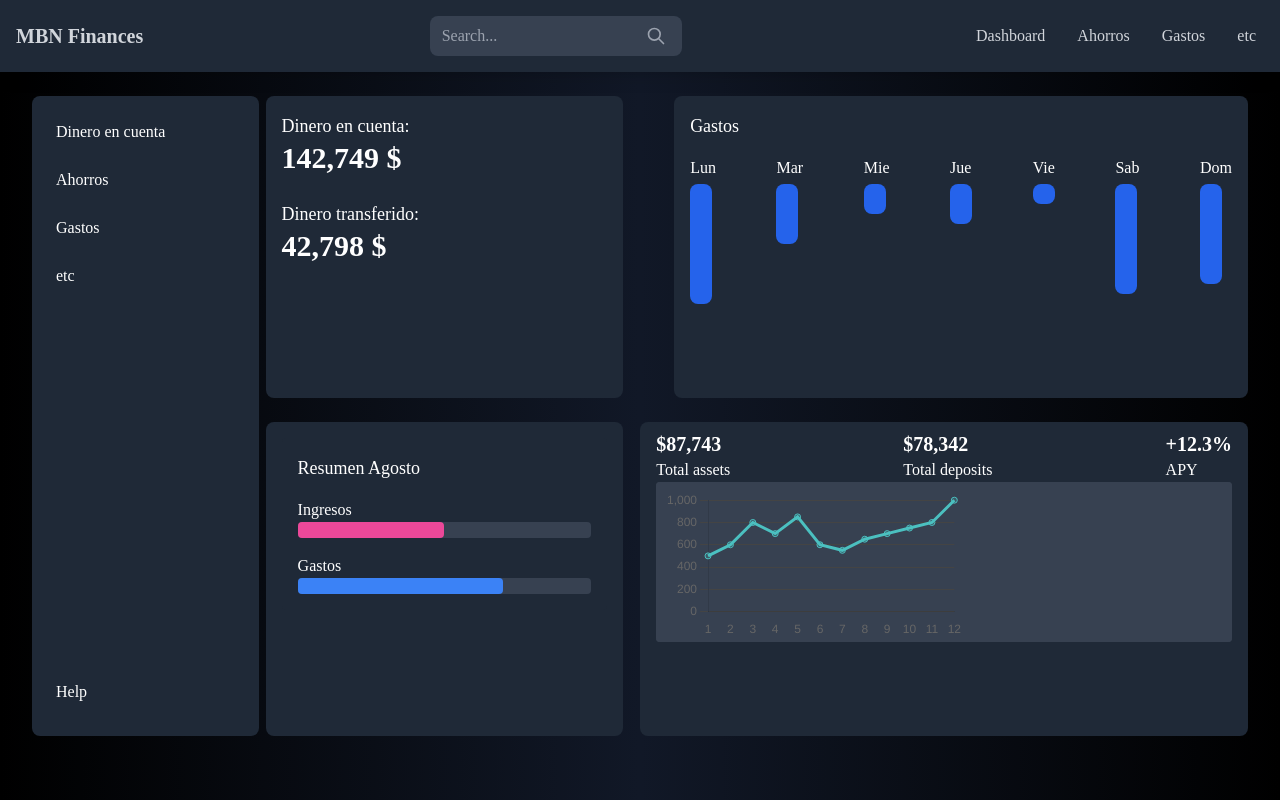
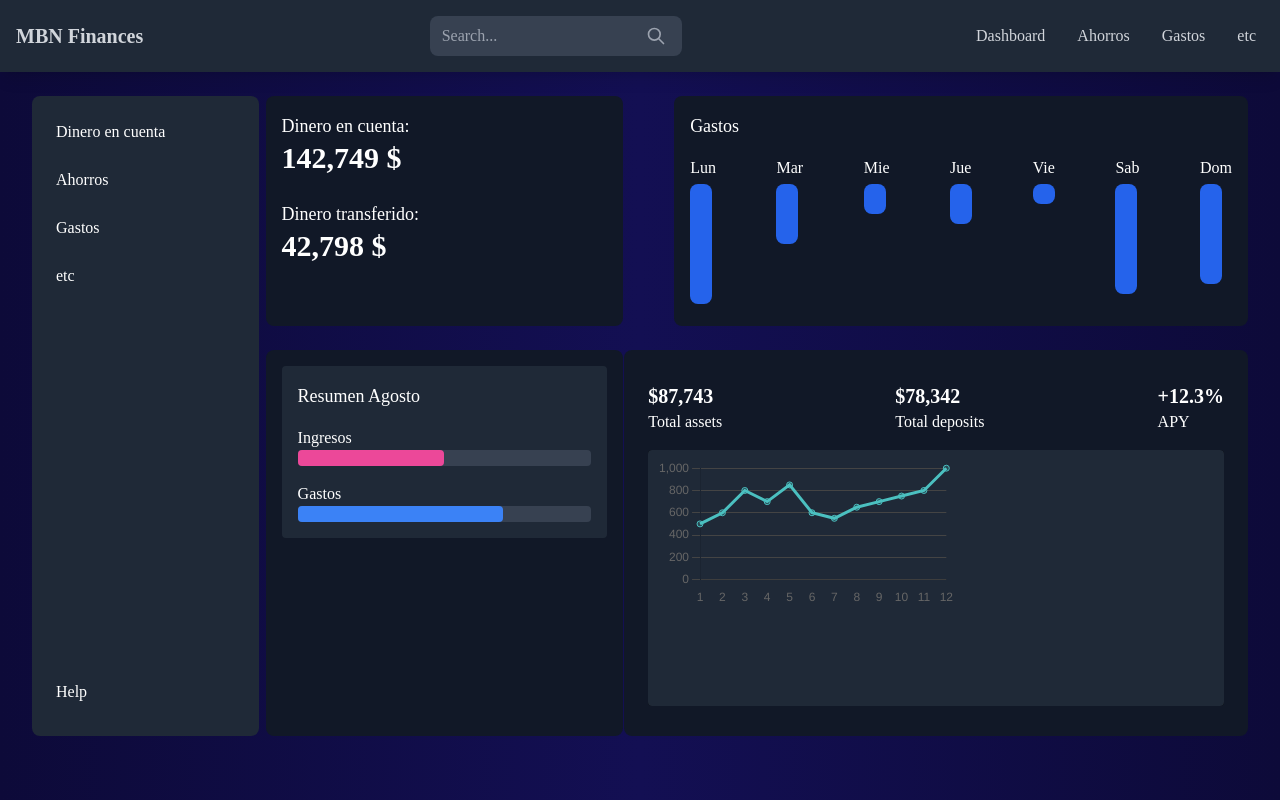
Before and after one commit to Beltru/MBN_FRONT, a Next.js app in the folder mbn/: page /home in a window 1280 px wide. Built offline with nearby package versions, Linux system fonts and the light colour scheme; a web font is replaced by a local one.

Commit message:
cambios de color

```diff
--- /dev/null
+++ b/mbn/app/Login/Login.jsx
@@ -0,0 +1,14 @@
+import Navbar from "../../components/Navbar-Abajo"
+
+export default function Login() {
+    return (
+    <div className="h-[300vh] bg-gradient-to-r from-[#0d0a39] via-[#130f53] to-[#0d0a39] overflow-hidden">
+      <header>
+        <Navbar/>
+      </header>
+      <main className="">
+
+      </main>
+    </div>
+    );
+  }
--- a/mbn/app/home/page.js
+++ b/mbn/app/home/page.js
@@ -6,7 +6,7 @@ import Navbar from "../../components/Navbar";
 
 export default function Home() {
   return (
-    <div className="pt-24 p-8 min-h-screen bg-gradient-to-r from-black via-gray-900 to-black text-white overflow-hidden">
+    <div className="pt-24 p-8 min-h-screen bg-gradient-to-r from-[#0d0a39] via-[#130f53] to-[#0d0a39] text-white overflow-hidden">
       <nav>
         <Navbar/>
       </nav>
@@ -29,7 +29,7 @@ export default function Home() {
 
 
           {/* Caja de Dinero en Cuenta */}
-          <div className="col-span-4 ml-[-6rem] p-4 bg-gray-800 rounded-lg">
+          <div className="col-span-4 ml-[-6rem] p-4 bg-gray-900 rounded-lg">
             <p className="text-lg">Dinero en cuenta:</p>
             <p className="text-3xl font-bold">142,749 $</p><br></br>
             <p className="text-lg">Dinero transferido:</p>
@@ -37,13 +37,13 @@ export default function Home() {
           </div>
 
           {/* Caja de Gastos */}
-          <div className="col-span-8 p-4 border-spacing-1 color bg-gray-800 rounded-lg flex flex-col">
+          <div className="col-span-8 p-4 border-spacing-1 color bg-gray-900 rounded-lg flex flex-col">
             <Gastos/>
           </div>
 
 
           {/* Caja de Resumen */}
-          <div className="col-span-4 ml-[-6rem] p-4 bg-gray-800 rounded-lg">
+          <div className="col-span-4 ml-[-6rem] p-4 bg-gray-900 rounded-lg">
             <Resumen
               mes={"Agosto"}
               progress1={50}
@@ -53,23 +53,23 @@ export default function Home() {
 
 
           {/* Caja de Gráfico */}
-          <div className="col-span-7 ml-[-7rem] col-start-6 p-4 bg-gray-800 rounded-lg">
+          <div className="col-span-7 ml-[-8rem] col-start-6 p-6 bg-gray-900 rounded-lg">
             <div className="flex justify-between">
               <div>
-                <p className="text-xl font-bold -mt-2">$87,743</p>
+                <p className="text-xl font-bold mt-2">$87,743</p>
                 <p>Total assets</p>
               </div>
               <div>
-                <p className="text-xl font-bold -mt-2">$78,342</p>
+                <p className="text-xl font-bold mt-2">$78,342</p>
                 <p>Total deposits</p>
               </div>
               <div>
-                <p className="text-xl font-bold -mt-2">+12.3%</p>
+                <p className="text-xl font-bold mt-2">+12.3%</p>
                 <p>APY</p>
               </div>
             </div>
             <div className="mt-2 relative">
-              <div className="bg-gray-700 rounded mt-4">
+              <div className="bg-black rounded mt-4">
                 <Grafico/>
               </div>
             </div>
--- a/mbn/app/page.jsx
+++ b/mbn/app/page.jsx
@@ -4,7 +4,7 @@ import Navbar from "../components/Navbar-Abajo"
 export default function Home() {
 
   return (
-  <div className="h-[300vh] bg-gradient-to-r from-[#0f0015] via-[#080c2c] to-black overflow-hidden">
+  <div className="h-[300vh] bg-gradient-to-r from-[#0d0a39] via-[#130f53] to-[#0d0a39] overflow-hidden">
     <header>
       <Navbar/>
     </header>
--- a/mbn/components/Grafico.jsx
+++ b/mbn/components/Grafico.jsx
@@ -65,7 +65,7 @@ const LineChart = () => {
 
   return (
    <div className="relative">
-      <div className="h-40 bg-gray-700 rounded p-2 -mt-4">
+      <div className="h-64 bg-gray-800 rounded p-2">
         <Line data={data} options={options} />
       </div>
     </div>
```
